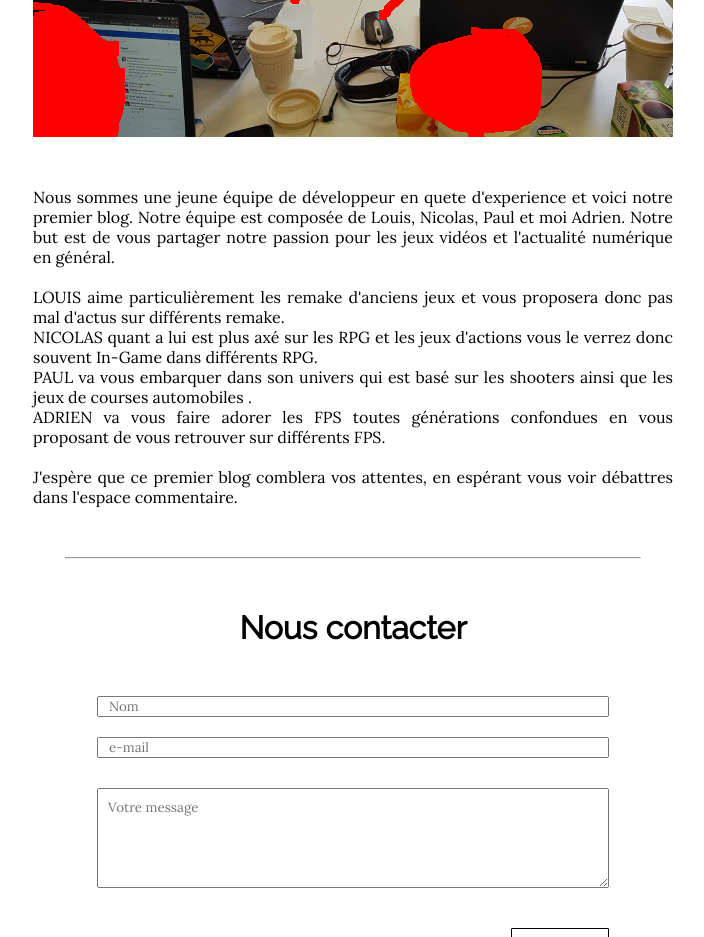
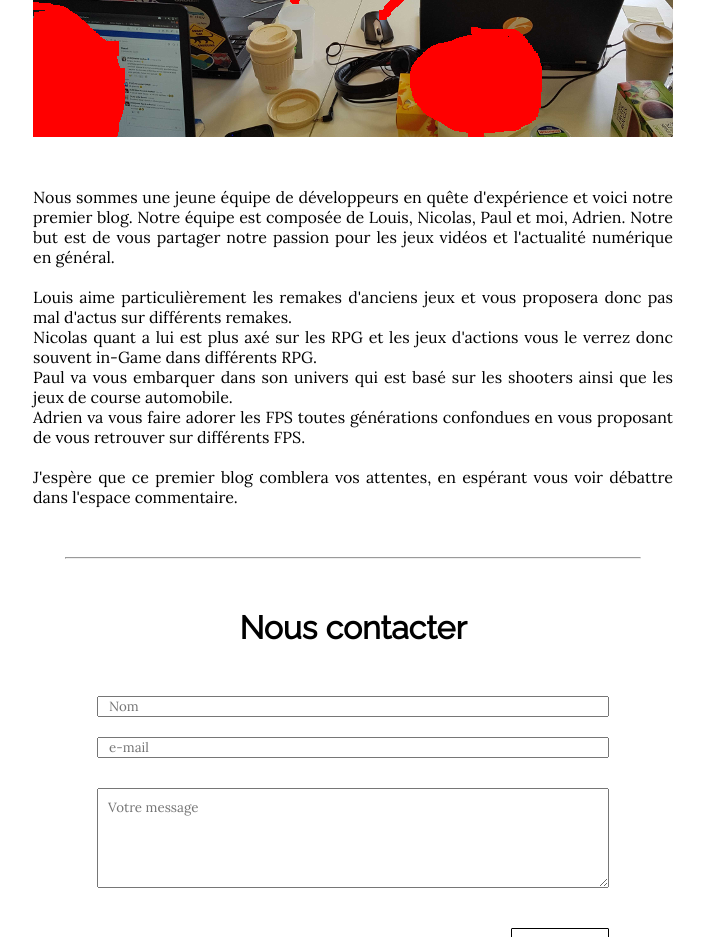
Before and after one commit to Antropom/wild-games, a plain HTML site: page aboutus.html in a window 1280 px wide. Shown: the part 800-1737 px from the top of the page, without its empty margins (287-991 px from the left). Drawn offline with Linux system fonts and the light colour scheme.

Commit message:
Corrected .descriptiongroupe synttax

```diff
--- a/aboutus.html
+++ b/aboutus.html
@@ -48,7 +48,7 @@
 
     <img class="photogroupe" src="img/equipe.png" alt="Photo des créateurs du blog">
 
-    <p class="descriptgroupe">Nous sommes une jeune équipe de développeur en quete d'experience et voici notre premier blog. Notre équipe est composée de Louis, Nicolas, Paul et moi Adrien. Notre but est de vous partager notre passion pour les jeux vidéos et l'actualité numérique en général.</br> </br>LOUIS aime particulièrement les remake d'anciens jeux et vous proposera donc pas mal d'actus sur différents remake.</br> NICOLAS quant a lui est plus axé sur les RPG et les jeux d'actions vous le verrez donc souvent In-Game dans différents RPG.</br> PAUL va vous embarquer dans son univers qui est basé sur les shooters ainsi que les jeux de courses automobiles .</br> ADRIEN va vous faire adorer les FPS toutes générations confondues en vous proposant de vous retrouver sur différents FPS. </br></br> J'espère que ce premier blog comblera vos attentes, en espérant vous voir débattres  dans l'espace commentaire.
+    <p class="descriptgroupe">Nous sommes une jeune équipe de développeurs en quête d'expérience et voici notre premier blog. Notre équipe est composée de Louis, Nicolas, Paul et moi, Adrien. Notre but est de vous partager notre passion pour les jeux vidéos et l'actualité numérique en général.</br> </br>Louis aime particulièrement les remakes d'anciens jeux et vous proposera donc pas mal d'actus sur différents remakes.</br> Nicolas quant a lui est plus axé sur les RPG et les jeux d'actions vous le verrez donc souvent in-Game dans différents RPG.</br> Paul va vous embarquer dans son univers qui est basé sur les shooters ainsi que les jeux de course automobile.</br> Adrien va vous faire adorer les FPS toutes générations confondues en vous proposant de vous retrouver sur différents FPS. </br></br> J'espère que ce premier blog comblera vos attentes, en espérant vous voir débattre  dans l'espace commentaire.
       </p>
 
     <hr/>
```
